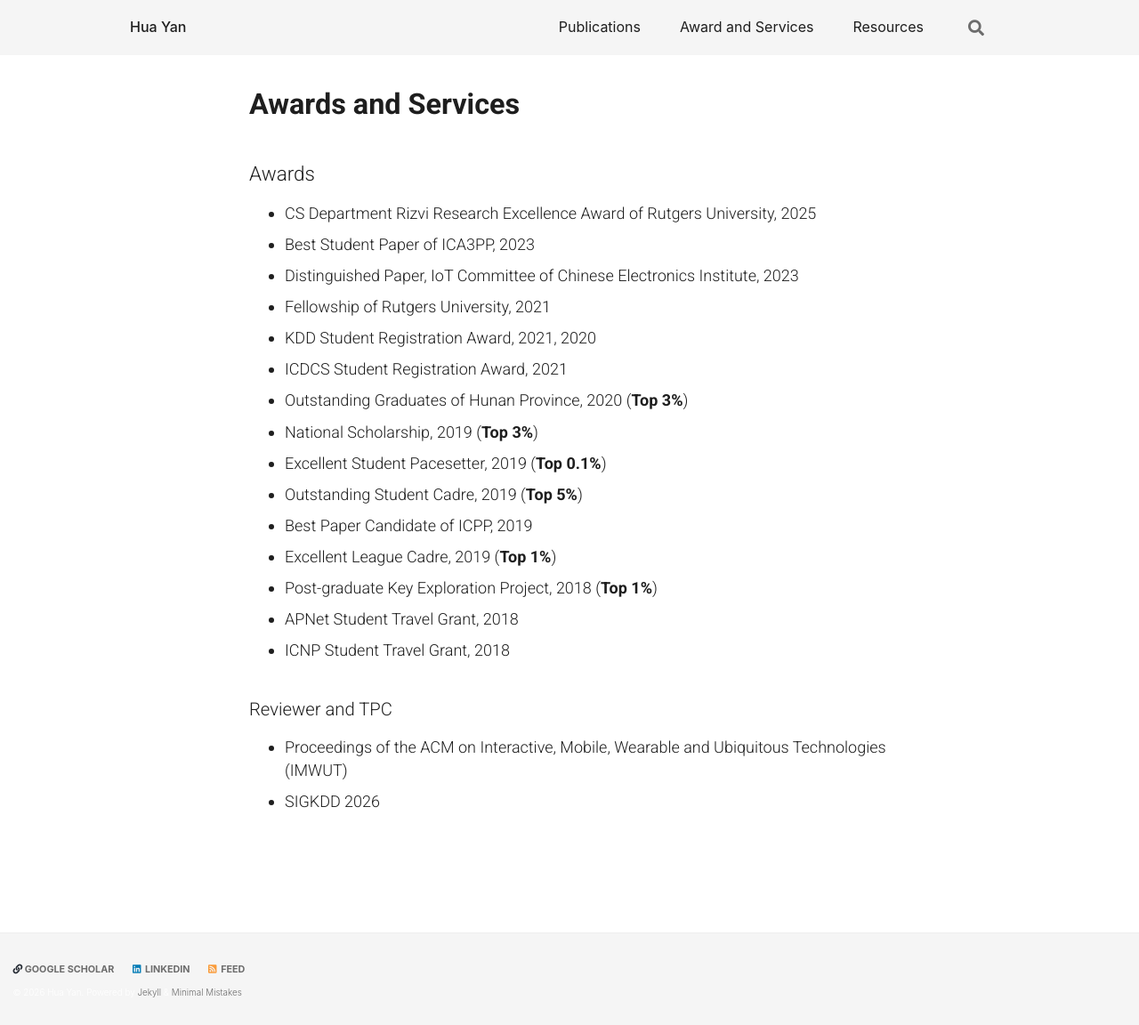
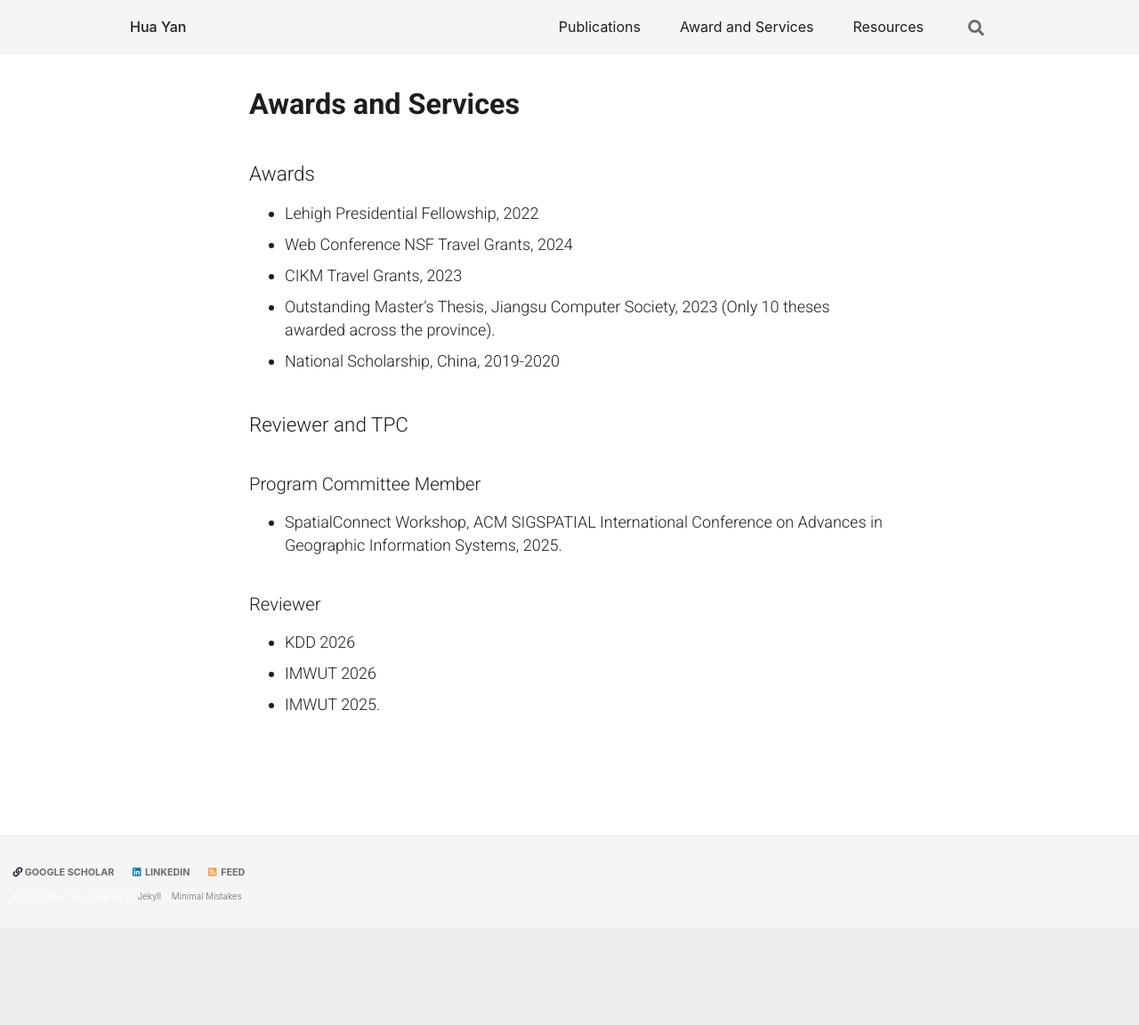
Before and after one commit to huy222-lu/website, a Jekyll site: the page built from _pages/services.md, in a window 1280 px wide. Shown: the whole page at 89% size. Built offline with Jekyll 4.4.1, drawn with Linux system fonts in a browser that asks for light colours; cached includes are drawn as plain includes; a script that is not in the unit is left out; comment, search, counter and statistics services are not loaded; after the commit the page ends 1043 px from its top, so only the background shows below that.

Commit message:
Update services.md

```diff
--- a/_pages/services.md
+++ b/_pages/services.md
@@ -6,24 +6,19 @@ author_profile: false
 ---
 ## Awards
 
-* CS Department Rizvi Research Excellence Award of Rutgers University, 2025
-* Best Student Paper of ICA3PP, 2023
-* Distinguished Paper, IoT Committee of Chinese Electronics Institute, 2023
-* Fellowship of Rutgers University, 2021
-* KDD Student Registration Award, 2021, 2020
-* ICDCS Student Registration Award, 2021
-* Outstanding Graduates of Hunan Province, 2020 (**Top 3%**)
-* National Scholarship, 2019 (**Top 3%**)
-* Excellent Student Pacesetter, 2019 (**Top 0.1%**)
-* Outstanding Student Cadre, 2019 (**Top 5%**)
-* Best Paper Candidate of ICPP, 2019
-* Excellent League Cadre, 2019 (**Top 1%**)
-* Post-graduate Key Exploration Project, 2018 (**Top 1%**)
-* APNet Student Travel Grant, 2018
-* ICNP Student Travel Grant, 2018
+* Lehigh Presidential Fellowship, 2022
+* Web Conference NSF Travel Grants, 2024
+* CIKM Travel Grants, 2023
+* Outstanding Master’s Thesis, Jiangsu Computer Society, 2023 (Only 10 theses awarded across the province).
+* National Scholarship, China, 2019-2020
 
 
-### Reviewer and TPC
+## Reviewer and TPC
 
-* Proceedings of the ACM on Interactive, Mobile, Wearable and Ubiquitous Technologies (IMWUT)
-* SIGKDD 2026
+### Program Committee Member
+* SpatialConnect Workshop, ACM SIGSPATIAL International Conference on Advances in Geographic Information Systems, 2025.
+
+### Reviewer
+* KDD 2026
+* IMWUT 2026
+* IMWUT 2025.
```
